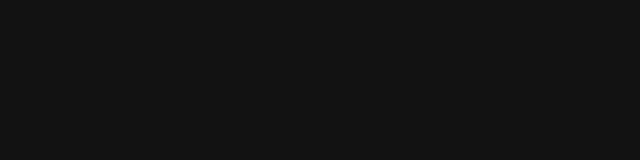
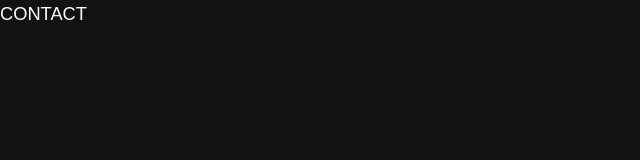
Before and after one commit to ivantrejoc/zoerowebsite, a React (Vite) app: page /contact in a window 1280 px wide. Before the commit this address had no page. Shown: the top 160 px of the page, without its empty margins (0-640 px from the left). Built offline with nearby package versions, Linux system fonts and the light colour scheme.

Commit message:
contact-view/layout

```diff
--- /dev/null
+++ b/src/pages/Contact.jsx
@@ -0,0 +1,27 @@
+import { Box } from "@mui/material";
+import { useTheme } from "@mui/material/styles";
+
+
+
+
+const Contact = () => {
+    const theme = useTheme();
+
+  return (
+    <Box
+      id="main-body"
+      sx={{
+        display: "flex",
+        justifyContent: "center",
+        alignItems: "stretch",
+        flexDirection: "column",
+        position: "relative",
+        backgroundColor: theme.palette.background.default,
+        backgroundSize: "cover"
+      }}
+    >
+        CONTACT
+         </Box>
+  )
+}
+export default Contact
--- a/src/router/index.jsx
+++ b/src/router/index.jsx
@@ -1,5 +1,6 @@
 import { useRoutes } from "react-router-dom"
 import Landing from "../pages/Landing"
+import Contact from "../pages/Contact"
 
 
 
@@ -10,6 +11,10 @@ function Router() {
       path: "/",
       element: <Landing />
     },
+    {
+      path: "contact",
+      element: <Contact />
+    },
 
   ])
 }
```
